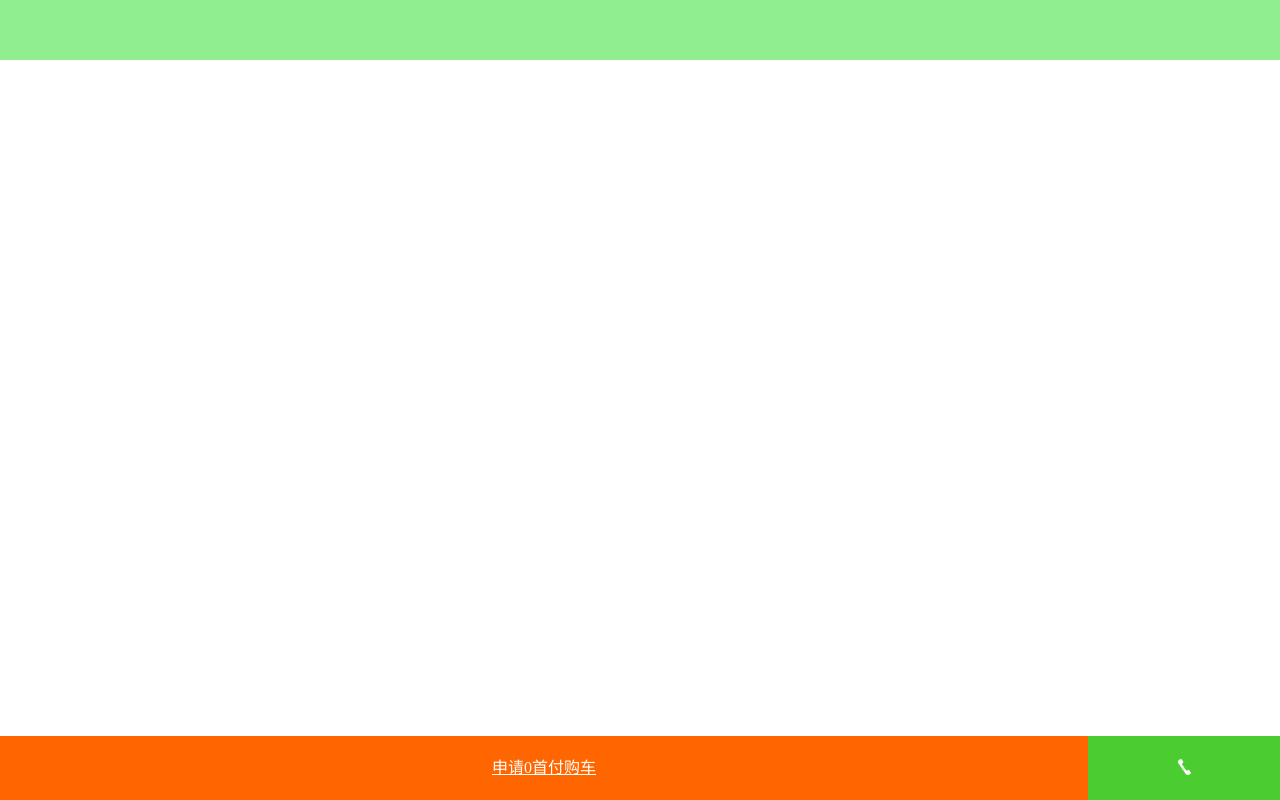
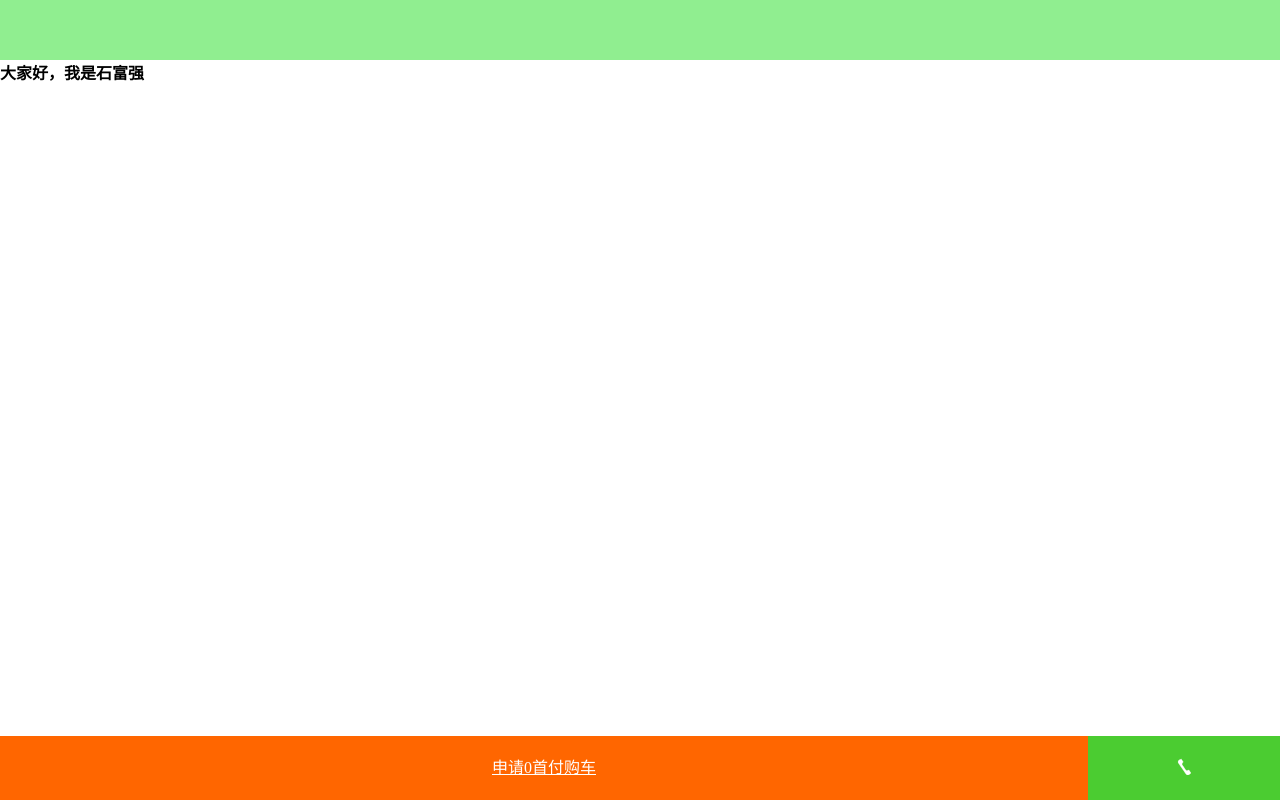
Before and after one commit to Dragon-Chinese/zysym, a plain HTML site: page index.html in a window 1280 px wide. Drawn offline with Linux system fonts and the light colour scheme.

Commit message:
张龙  BB

```diff
--- a/index.html
+++ b/index.html
@@ -13,7 +13,7 @@
     <div class="wrap">
         <header></header>
         <main>
-
+            <b>大家好，我是石富强</b>
         </main>
         <footer>
             <a href="#">申请0首付购车</a><i class="iconfont icon-dianhua"></i>
```
